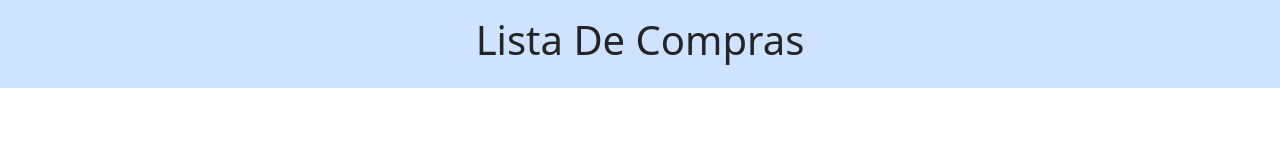
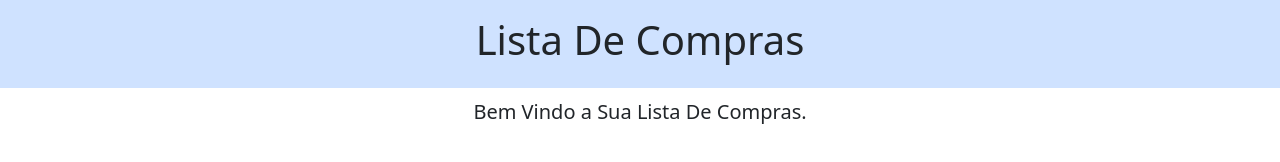
Before and after one commit to ifpi-picos/projeto-naovaimaspeleja, a plain HTML site: page index.html in a window 1280 px wide. Drawn offline with nearby package versions, Linux system fonts and the light colour scheme.

Commit message:
bem vindo

```diff
--- a/index.html
+++ b/index.html
@@ -22,5 +22,12 @@
         </div>
       </div>
     </div>
+    <div class="container">
+      <div class="row">
+        <div class="col">
+          <h5 class="text-center mt-1">Bem Vindo a Sua Lista De Compras.</h5>
+        </div>
+      </div>
+    </div>
   </body>
 </html>
```
